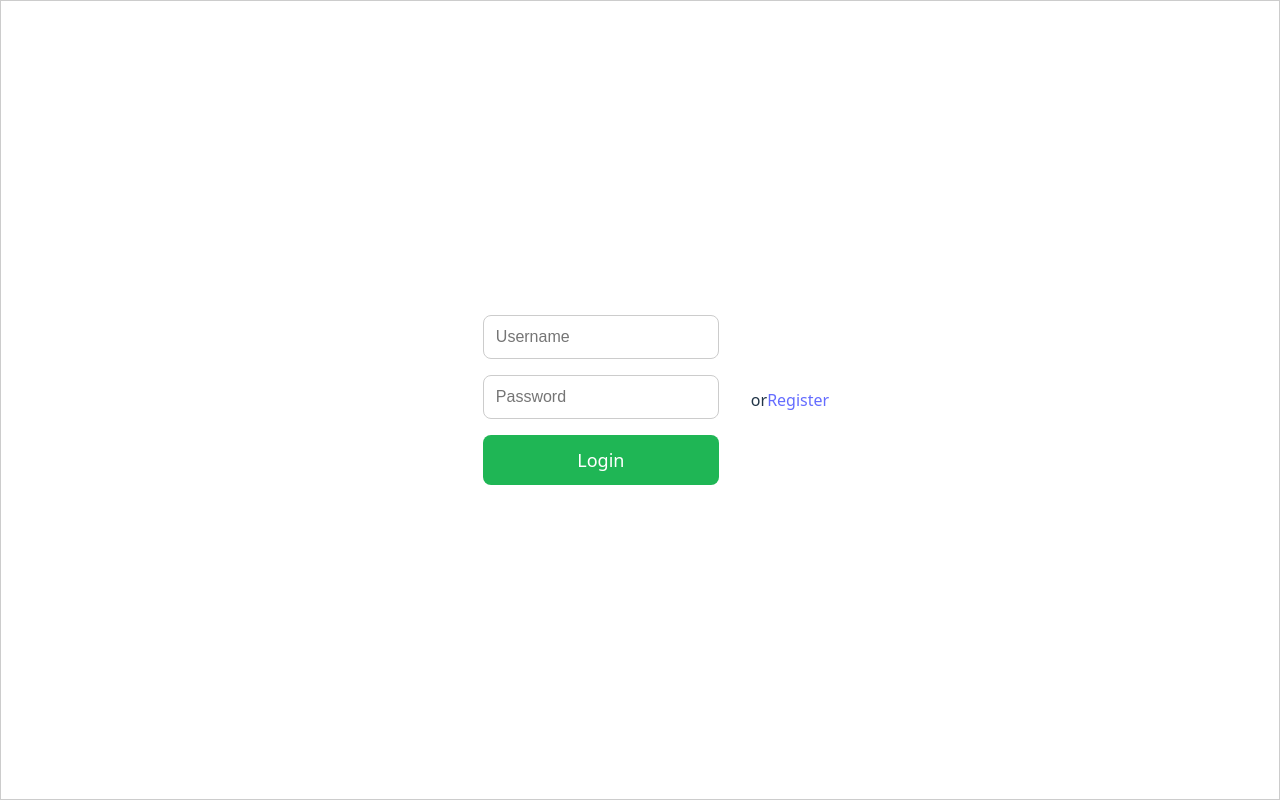
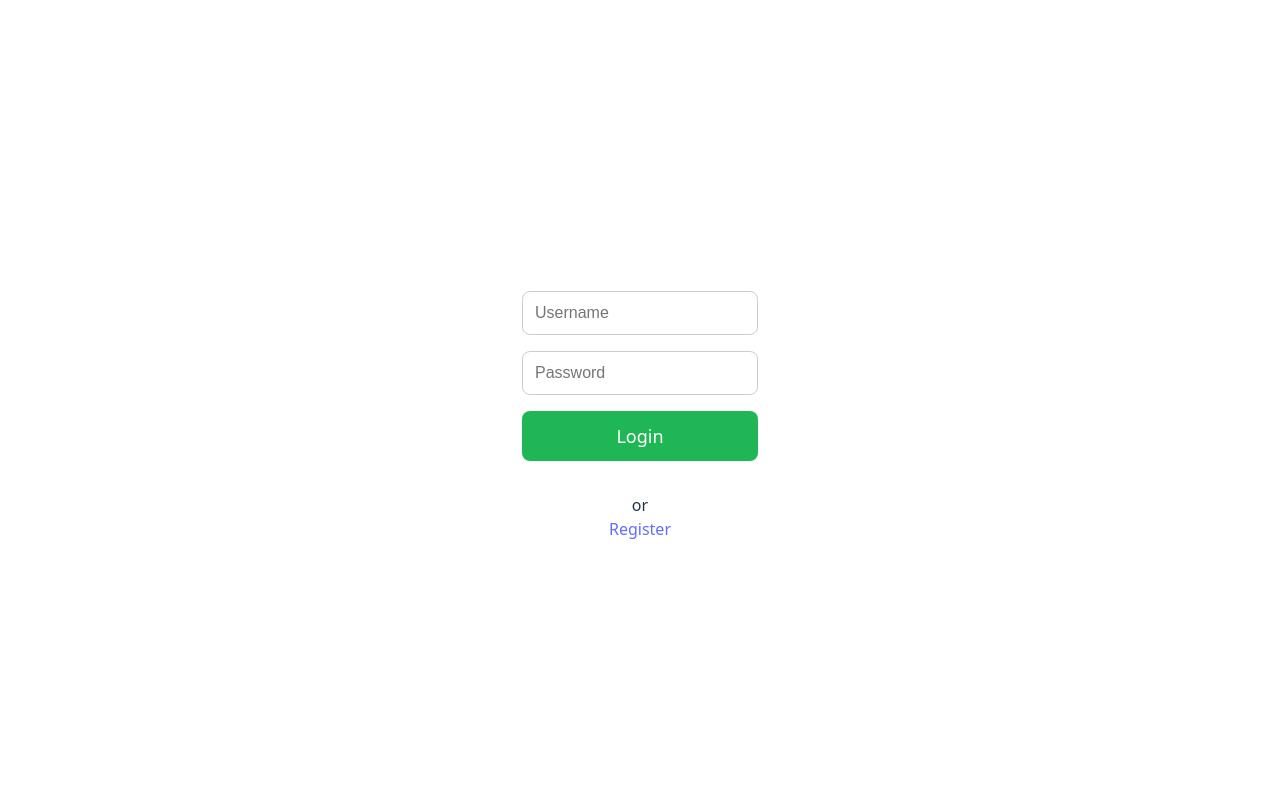
Before and after one commit to Pompei98/my-notes-app, a React (Vite) app in the folder frontend/: page / in a window 1280 px wide. Built offline with nearby package versions, Linux system fonts and the light colour scheme.

Commit message:
frontend fix

```diff
--- a/frontend/src/pages/LoginPage.css
+++ b/frontend/src/pages/LoginPage.css
@@ -5,7 +5,6 @@
     align-items: center;
     width: 100vw;
     height: 100vh;
-    border: solid 1px #ccc;
 }
 
 .login-form {
--- a/frontend/src/pages/LoginPage.jsx
+++ b/frontend/src/pages/LoginPage.jsx
@@ -37,6 +37,7 @@ function LoginPage() {
 
   return (
     <div className="login-page">
+      <div className='title'>
         <form className="login-form" onSubmit={handleLogin}>
           <input type="text" onChange={onChangeUsername} placeholder='Username' className='login-input' required />
           <input type="password" onChange={onChangePassword} placeholder='Password' className='login-input' required />
@@ -45,6 +46,7 @@ function LoginPage() {
         <p>or</p>
         <Link to="/register">Register</Link>
       </div>
+    </div>
   );
 }
 
--- a/frontend/src/pages/RegisterPage.css
+++ b/frontend/src/pages/RegisterPage.css
@@ -5,7 +5,6 @@
     align-items: center;
     width: 100vw;
     height: 100vh;
-    border: solid 1px #ccc;
 }
 
 .register-form {
--- a/frontend/src/pages/RegisterPage.jsx
+++ b/frontend/src/pages/RegisterPage.jsx
@@ -14,6 +14,7 @@ function RegisterPage() {
 
     return (
         <div className="register-page">
+            <div>
                 <Link to="/" className='back-to-login'><FaArrowLeft /></Link>
                 <form className="register-form">
                     <input type="text" placeholder='Username' className='register-input' required />
@@ -21,6 +22,7 @@ function RegisterPage() {
                     <button type="submit" className="register-button">Register</button>
                 </form>
             </div>
+        </div>
     );
 }
 
```
Lines whose indentation alone changed are shown as unchanged.
